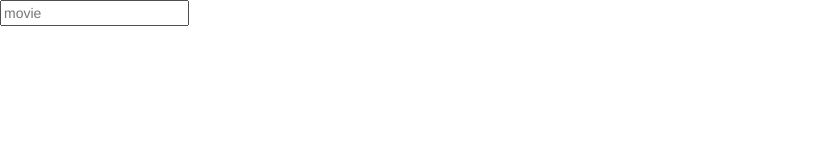
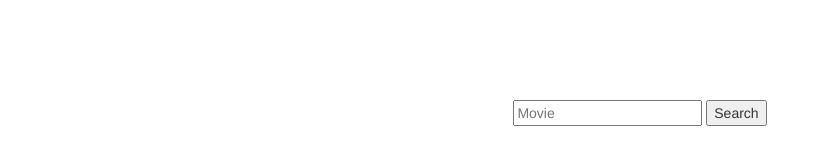
Before and after one commit to GregDick/myimdb, a plain HTML site: page index.html in a window 1280 px wide. Shown: the whole page, without its empty margins (0-830 px from the left). Drawn offline with nearby package versions, Linux system fonts and the light colour scheme.

Commit message:
centered search bar

```diff
--- a/index.html
+++ b/index.html
@@ -9,7 +9,8 @@
   <body>
     <div class="get-movie">
       <form class="search-form" method="post">
-        <input name="search" placeholder="movie" value="" required/>
+        <input name="search" placeholder="Movie" required/>
+        <input type="submit" name="get" value="Search" />
       </form>
     </div>
     <!--end-->
--- a/main.css
+++ b/main.css
@@ -0,0 +1,4 @@
+.search-form{
+  text-align: center;
+  margin: 100px auto 0;
+}
```
